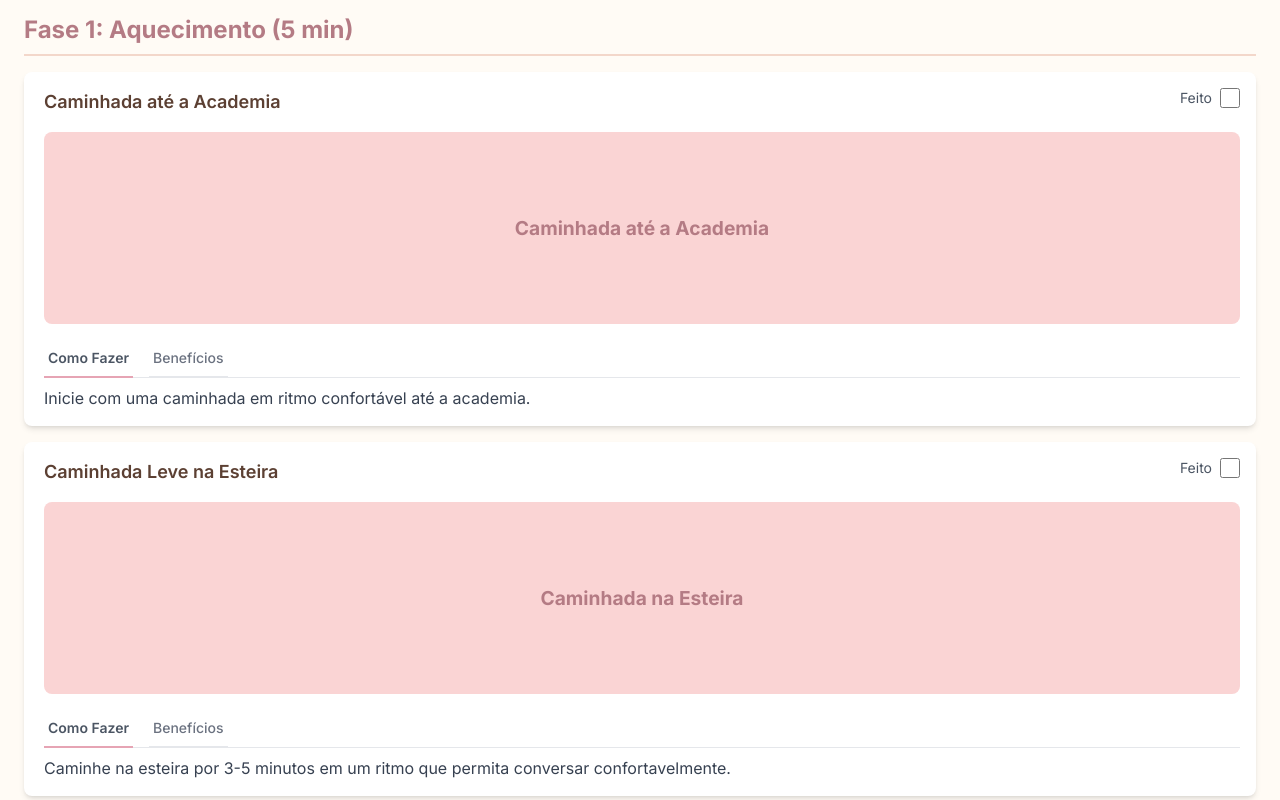
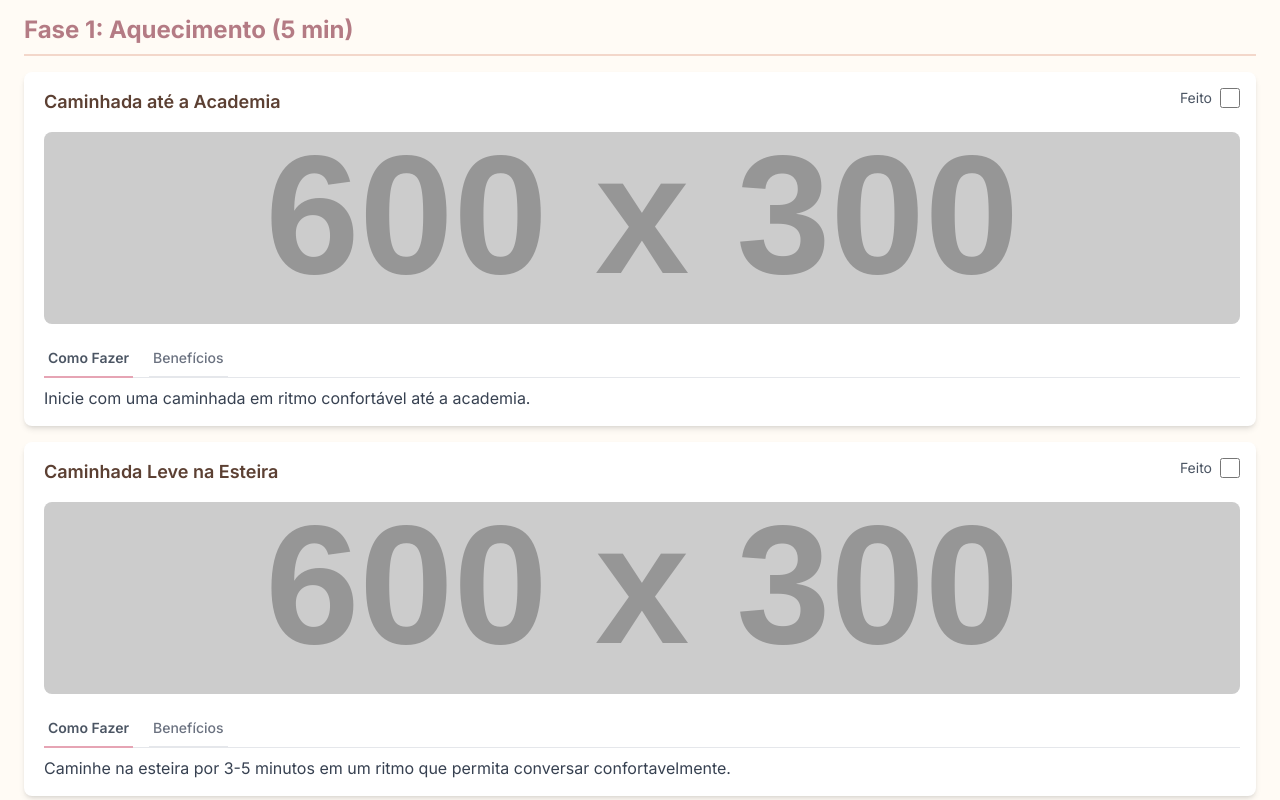
Before and after one commit to rmantoani/personal, a plain HTML site: page index.html in a window 1280 px wide. Shown: the part 680-1480 px from the top of the page. Drawn offline with nearby package versions, Linux system fonts and the light colour scheme; placeholder pictures from the web are drawn by us.

Commit message:
Update index.html

```diff
--- a/index.html
+++ b/index.html
@@ -43,8 +43,8 @@
             border-bottom-color: #E6A4B4;
             font-weight: 600;
         }
-        /* New style for the text placeholder instead of image */
-        .image-placeholder {
+        /* Fallback style for image if it fails to load */
+        .image-fallback-placeholder {
             background-color: #FAD4D4; /* Light peach background */
             color: #B47B84; /* Text color matching heading */
             height: 192px; /* Same height as previous images (h-48 in Tailwind) */
@@ -52,10 +52,10 @@
             align-items: center;
             justify-content: center;
             text-align: center;
-            font-size: 1.2rem; /* Aumentado de 0.9rem para 1.2rem */
-            font-weight: 700; /* Aumentado de 500 para 700 (bold) */
-            border-radius: 0.5rem; /* rounded-lg in Tailwind */
-            margin-bottom: 1rem; /* mb-4 in Tailwind */
+            font-size: 1.2rem;
+            font-weight: 700;
+            border-radius: 0.5rem;
+            margin-bottom: 1rem;
             padding: 1rem;
             line-height: 1.3;
         }
@@ -182,7 +182,16 @@
                         </div>
                     </div>
                     <div class="mt-4">
-                        <div class="image-placeholder">${exercise.imageText}</div>
+                        <img src="https://via.placeholder.com/600x300/F3D7CA/5C4033?text=${encodeURIComponent(exercise.imageText.replace(/ /g, '+'))}"
+                             alt="${exercise.imageText}"
+                             class="rounded-lg w-full object-cover h-48 mb-4"
+                             onerror="
+                                 this.onerror=null; // Prevent infinite loop if fallback fails
+                                 const fallbackDiv = document.createElement('div');
+                                 fallbackDiv.className = 'image-fallback-placeholder';
+                                 fallbackDiv.textContent = this.alt;
+                                 this.parentNode.replaceChild(fallbackDiv, this);
+                             ">
                         <div class="border-b border-gray-200 mb-2">
                             <nav class="-mb-px flex space-x-4" aria-label="Tabs">
                                 <button class="tab-button active whitespace-nowrap py-2 px-1 border-b-2 font-medium text-sm text-gray-600" data-tab="howTo">Como Fazer</button>
```
